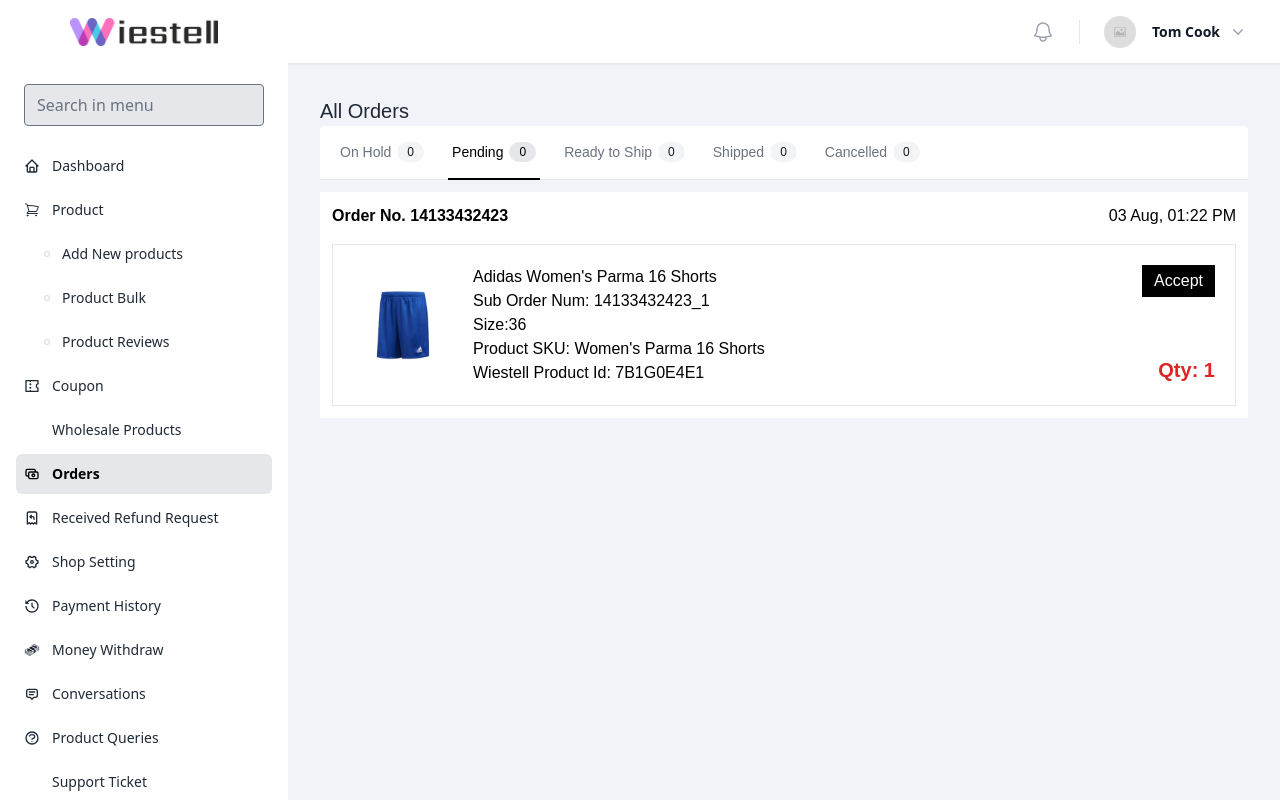
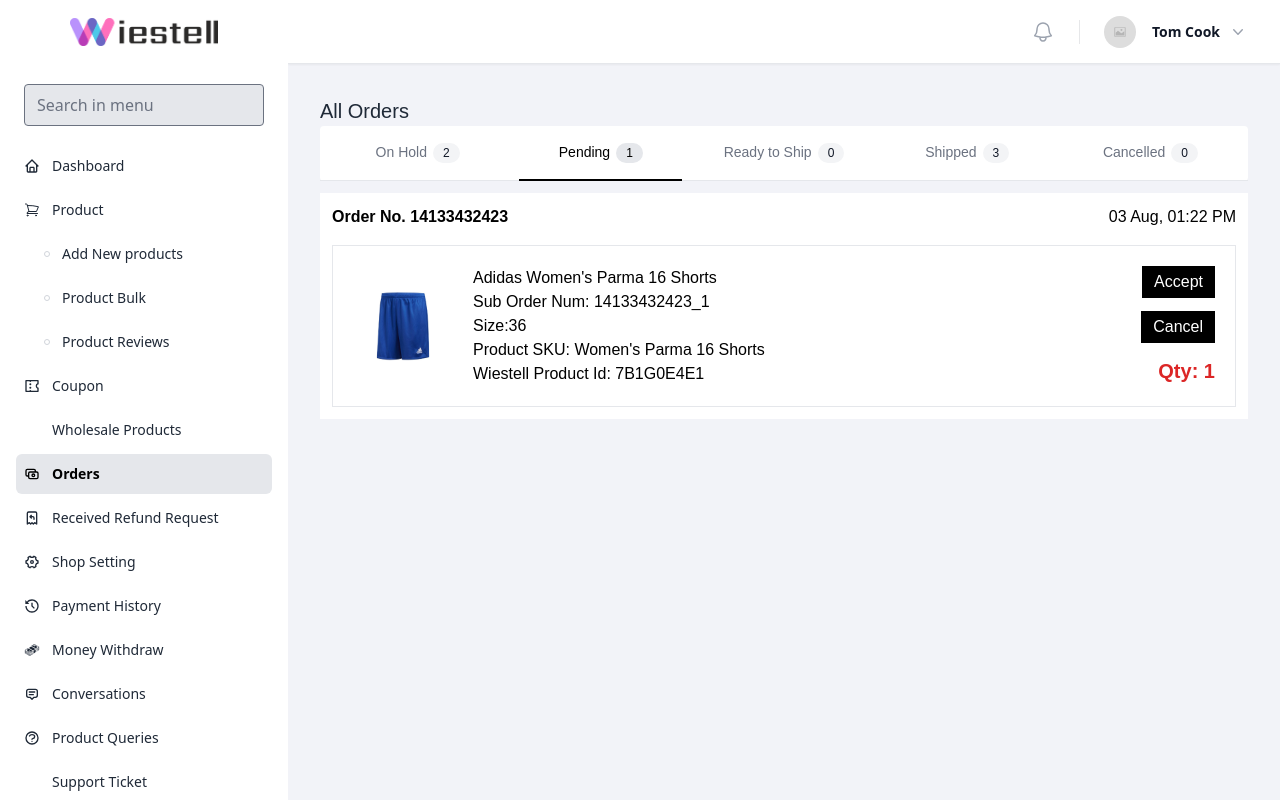
Before and after one commit to Garyson26/SecOps-IOCs-Radar-X-Twitter, a Next.js app: page /order in a window 1280 px wide. Built offline with nearby package versions, Linux system fonts and the light colour scheme; some icons are missing.

Commit message:
added order page component

```diff
--- /dev/null
+++ b/src/components/Orders/OnHoldOrders.js
@@ -0,0 +1,69 @@
+import Image from 'next/image'
+import React from 'react'
+
+function OnHoldOrders() {
+    return (
+        <>
+            <div className="bg-white p-3">
+                <div className="flex items-center justify-between mb-4">
+                    <h2 className="font-semibold">Order No. 14133432423</h2>
+                    <span className="font-medium">03 Aug, 01:22 PM</span>
+                </div>
+                <div className="border flex p-5 bg-white">
+                    <Image src="/assets/images/blue-t-shirt.jpg" alt="Loading..." width="100" height="100" />
+                    <div className="flex px-5  flex-1 flex-col">
+                        <h2 className="font-medium ">
+                            Adidas Mens T-shirts
+                        </h2>
+                        <span>
+                            Sub Order Num: 14133432423_1
+                        </span>
+                        <span>Size:36</span>
+                        <span>Product SKU: Women's Parma 16 Shorts</span>
+                        <span>Wiestell Product Id: 7B1G0E4E1</span>
+                    </div>
+                    <div className="flex flex-col justify-between items-end">
+
+                        <button className="bg-black text-white px-3 py-1">
+                            Accept
+                        </button>
+                        <h2 className="text-red-600 font-semibold text-[20px]">
+                            Qty: 1
+                        </h2>
+                    </div>
+                </div>
+            </div>
+            <div className="bg-white p-3">
+                <div className="flex items-center justify-between mb-4">
+                    <h2 className="font-semibold">Order No. 14133432423</h2>
+                    <span className="font-medium">03 Aug, 01:22 PM</span>
+                </div>
+                <div className="border flex p-5 bg-white">
+                    <Image src="/assets/images/green s.jpg" alt="Loading..." width="100" height="100" />
+                    <div className="flex px-5  flex-1 flex-col">
+                        <h2 className="font-medium ">
+                            Adidas Mens Shoes
+                        </h2>
+                        <span>
+                            Sub Order Num: 14133432423_1
+                        </span>
+                        <span>Size:36</span>
+                        <span>Product SKU: Women's Parma 16 Shorts</span>
+                        <span>Wiestell Product Id: 7B1G0E4E1</span>
+                    </div>
+                    <div className="flex flex-col justify-between items-end">
+
+                        <button className="bg-black text-white px-3 py-1">
+                            Accept
+                        </button>
+                        <h2 className="text-red-600 font-semibold text-[20px]">
+                            Qty: 1
+                        </h2>
+                    </div>
+                </div>
+            </div>
+        </>
+    )
+}
+
+export default OnHoldOrders
--- /dev/null
+++ b/src/components/Orders/PendingOrders.js
@@ -0,0 +1,42 @@
+import Image from 'next/image'
+import React from 'react'
+
+function PendingOrders() {
+    return (
+        <div className="bg-white p-3">
+            <div className="flex items-center justify-between mb-4">
+                <h2 className="font-semibold">Order No. 14133432423</h2>
+                <span className="font-medium">03 Aug, 01:22 PM</span>
+            </div>
+            <div className="border flex p-5 bg-white">
+                <Image src="/assets/images/blueshots.png" alt="Loading..." width="100" height="100" />
+                <div className="flex px-5  flex-1 flex-col">
+                    <h2 className="font-medium ">
+                        Adidas Women's Parma 16 Shorts
+                    </h2>
+                    <span>
+                        Sub Order Num: 14133432423_1
+                    </span>
+                    <span>Size:36</span>
+                    <span>Product SKU: Women's Parma 16 Shorts</span>
+                    <span>Wiestell Product Id: 7B1G0E4E1</span>
+                </div>
+                <div className="flex flex-col justify-between items-end">
+
+                    <button className="bg-black text-white px-3 py-1">
+                        Accept
+                    </button>
+                    <button className="bg-black text-white px-3 py-1">
+                        Cancel
+                    </button>
+
+                    <h2 className="text-red-600 font-semibold text-[20px]">
+                        Qty: 1
+                    </h2>
+                </div>
+            </div>
+        </div>
+    )
+}
+
+export default PendingOrders
--- /dev/null
+++ b/src/components/Orders/ShippedOrders.js
@@ -0,0 +1,82 @@
+import Image from 'next/image'
+import React from 'react'
+
+function ShippedOrders() {
+
+    const ShippedOrders = [
+        {
+            id: 1,
+            qty: 2,
+            productName: "Adidas Women's Parma 16 Shorts",
+            date: "03 Aug, 01:22 PM",
+            order_no: 14133432423,
+            sub_ord_no: 14133432423_1,
+            size: 36,
+            img: "blueshots.png",
+            sku: "Adidas Women's Parma 16 Shorts"
+        },
+        {
+            id: 2,
+            qty: 1,
+            productName: "Adidas Mens T-shirts",
+            date: "04 Aug, 05:00 am",
+            order_no: 14133432520,
+            sub_ord_no: 14133432423_2,
+            size: 30,
+            img: "blue-t-shirt.jpg",
+            sku: "Adidas Mens T-shirts"
+        },
+        {
+            id: 3,
+            qty: 1,
+            productName: "Puma Mens Shoes",
+            date: "01 Nov, 07:52 PM",
+            order_no: 14133432220,
+            sub_ord_no: 14133432423_3,
+            size: 9,
+            img: "green s.jpg",
+            sku: "Puma Mens Shoes"
+        },
+    ]
+    return (
+        <>
+            {ShippedOrders?.map((item, index) => {
+                return (
+                    <>
+                        <div className="bg-white p-3" key={index}>
+                            <div className="flex items-center justify-between mb-4">
+                                <h2 className="font-semibold">Order No. {item.order_no}</h2>
+                                <span className="font-medium">{item.date}</span>
+                            </div>
+                            <div className="border flex p-5 bg-white">
+                                <Image src={`/assets/images/${item.img}`} alt="Loading..." width="100" height="100" />
+                                <div className="flex px-5  flex-1 flex-col">
+                                    <h2 className="font-medium ">
+                                        {item.productName}
+                                    </h2>
+                                    <span>
+                                        Sub Order Num: {item.sub_ord_no}
+                                    </span>
+                                    <span>Size:{item.size}</span>
+                                    <span>Product SKU: {item.sku}</span>
+                                    <span>Wiestell Product Id: 7B1G0E4E1</span>
+                                </div>
+                                <div className="flex flex-col justify-between items-end">
+
+                                    <button className="bg-black text-white px-3 py-1">
+                                        Shipped
+                                    </button>
+                                    <h2 className="text-red-600 font-semibold text-[20px]">
+                                        Qty: {item.qty}
+                                    </h2>
+                                </div>
+                            </div>
+                        </div>
+                    </>
+                )
+            })}
+        </>
+    )
+}
+
+export default ShippedOrders
--- a/src/pages/order/index.js
+++ b/src/pages/order/index.js
@@ -1,10 +1,13 @@
+import OnHoldOrders from "@/components/Orders/OnHoldOrders";
+import PendingOrders from "@/components/Orders/PendingOrders";
+import ShippedOrders from "@/components/Orders/ShippedOrders";
 import Image from "next/image";
 import React, { useState } from "react";
 const tabs = [
-  { id: 1, name: "On Hold", count: "0" },
-  { id: 2, name: "Pending", count: "0" },
+    { id: 1, name: "On Hold", count: "2" },
+    { id: 2, name: "Pending", count: "1" },
     { id: 3, name: "Ready to Ship", count: "0" },
-  { id: 4, name: "Shipped", count: "0" },
+    { id: 4, name: "Shipped", count: "3" },
     { id: 5, name: "Cancelled", count: "0" },
 ];
 
@@ -19,7 +22,7 @@
                 <h2 className="text-gray-800 font-medium text-[20px]">
                     All Orders
                 </h2>
-        <div className=" bg-white mb-3 rounded">
+                {/* <div className=" bg-white mb-3 rounded">
           <div className="border-b px-4 border-gray-200">
             <nav className="-mb-px flex space-x-5" aria-label="Tabs">
               {tabs.map((tab) => (
@@ -50,36 +53,50 @@
               ))}
             </nav>
           </div>
-        </div>
-        <div className="bg-white p-3">
-          <div className="flex items-center justify-between mb-4">
-            <h2 className="font-semibold">Order No. 14133432423</h2>
-            <span className="font-medium">03 Aug, 01:22 PM</span>
-          </div>
-          <div className="border flex p-5 bg-white">
-            <Image src="/assets/images/blueshots.png" alt="Loading..." width="100" height="100" />
-            <div className="flex px-5  flex-1 flex-col">
-                <h2 className="font-medium ">
-                Adidas Women's Parma 16 Shorts
-                </h2>
-                <span>
-                Sub Order Num: 14133432423_1
+        </div> */}
+                <div className="bg-white mb-3 rounded">
+                    <div className="border-b px-4 border-gray-200">
+                        <nav className="-mb-px flex flex-wrap md:flex-nowrap md:space-x-5" aria-label="Tabs">
+                            {tabs.map((tab) => (
+                                <button
+                                    key={tab.id}
+                                    onClick={() => setSelectedTab(tab.id)}
+                                    className={classNames(
+                                        selectedTab === tab.id
+                                            ? "border-black text-black"
+                                            : "border-transparent text-gray-500 hover:border-gray-200 hover:text-gray-700",
+                                        "whitespace-nowrap border-b-2 py-4 px-1 text-sm font-medium md:flex-1"
+                                    )}
+                                >
+                                    {tab.name}
+                                    {tab.count ? (
+                                        <span
+                                            className={classNames(
+                                                selectedTab === tab.id
+                                                    ? "bg-gray-200 text-black"
+                                                    : "bg-gray-100 text-gray-900",
+                                                "ml-1.5 hidden rounded-full py-0.5 px-2.5 text-xs font-medium md:inline-block"
+                                            )}
+                                        >
+                                            {tab.count}
                                         </span>
-                <span>Size:36</span>
-                <span>Product SKU: Women's Parma 16 Shorts</span>
-                <span>Wiestell Product Id: 7B1G0E4E1</span>
-            </div>
-            <div className="flex flex-col justify-between items-end">
-
-                <button className="bg-black text-white px-3 py-1">
-                Accept
+                                    ) : null}
                                 </button>
-                <h2 className="text-red-600 font-semibold text-[20px]">
-                    Qty: 1
-                </h2>
+                            ))}
+                        </nav>
                     </div>
                 </div>
+                {selectedTab === 1 ?
+                    <OnHoldOrders /> :
+                    selectedTab === 2 ?
+                        <PendingOrders /> :
+                        selectedTab === 4 ?
+                            <ShippedOrders />
+                            :
+                            <div>
+                                <h1 className="text-center mt-40">No Product Found</h1>
                             </div>
+                }
             </div>
         </div>
     );
```
Also changed, not shown: public/assets/images/blue-t-shirt.jpg (added). Lines whose indentation alone changed are shown as unchanged.
